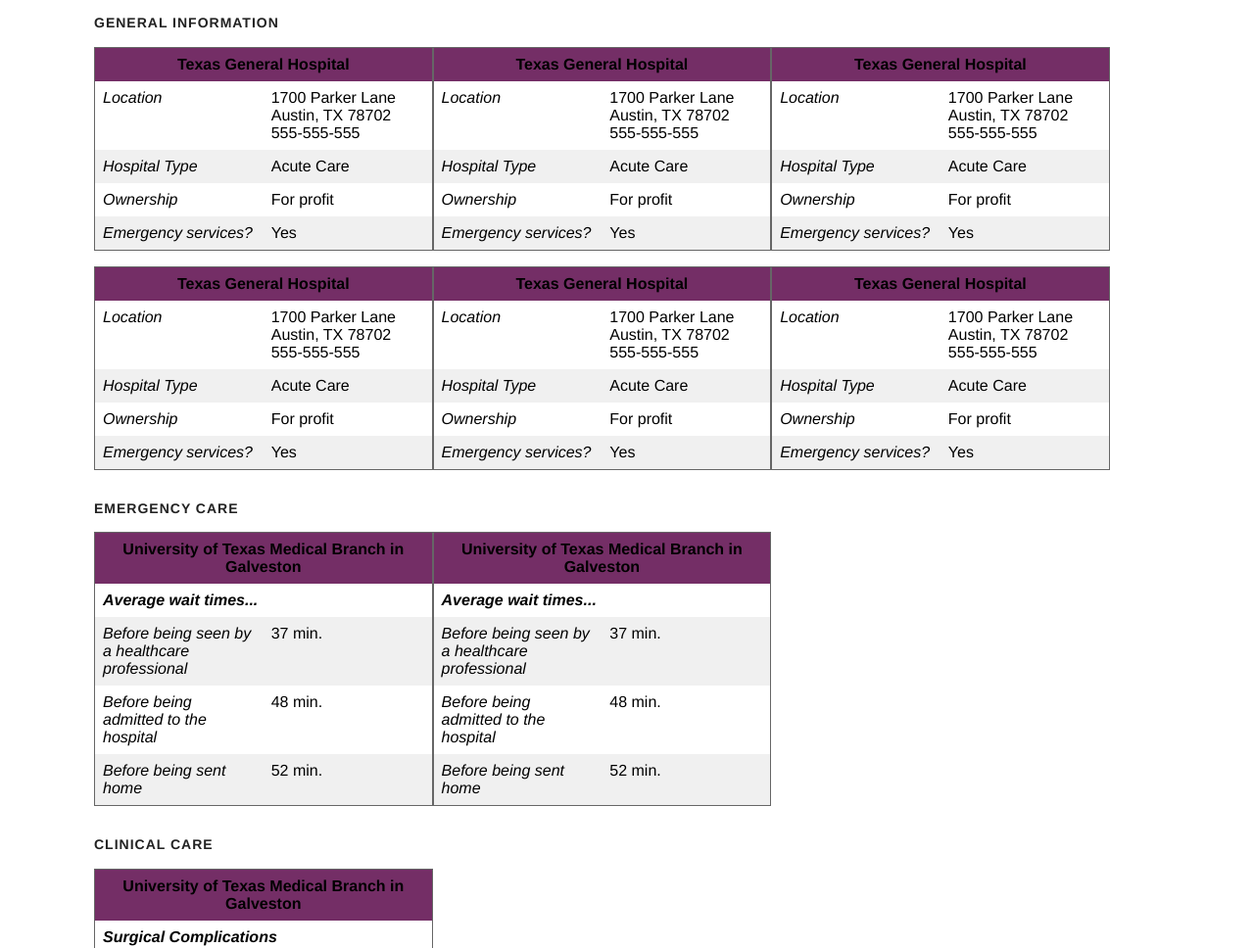
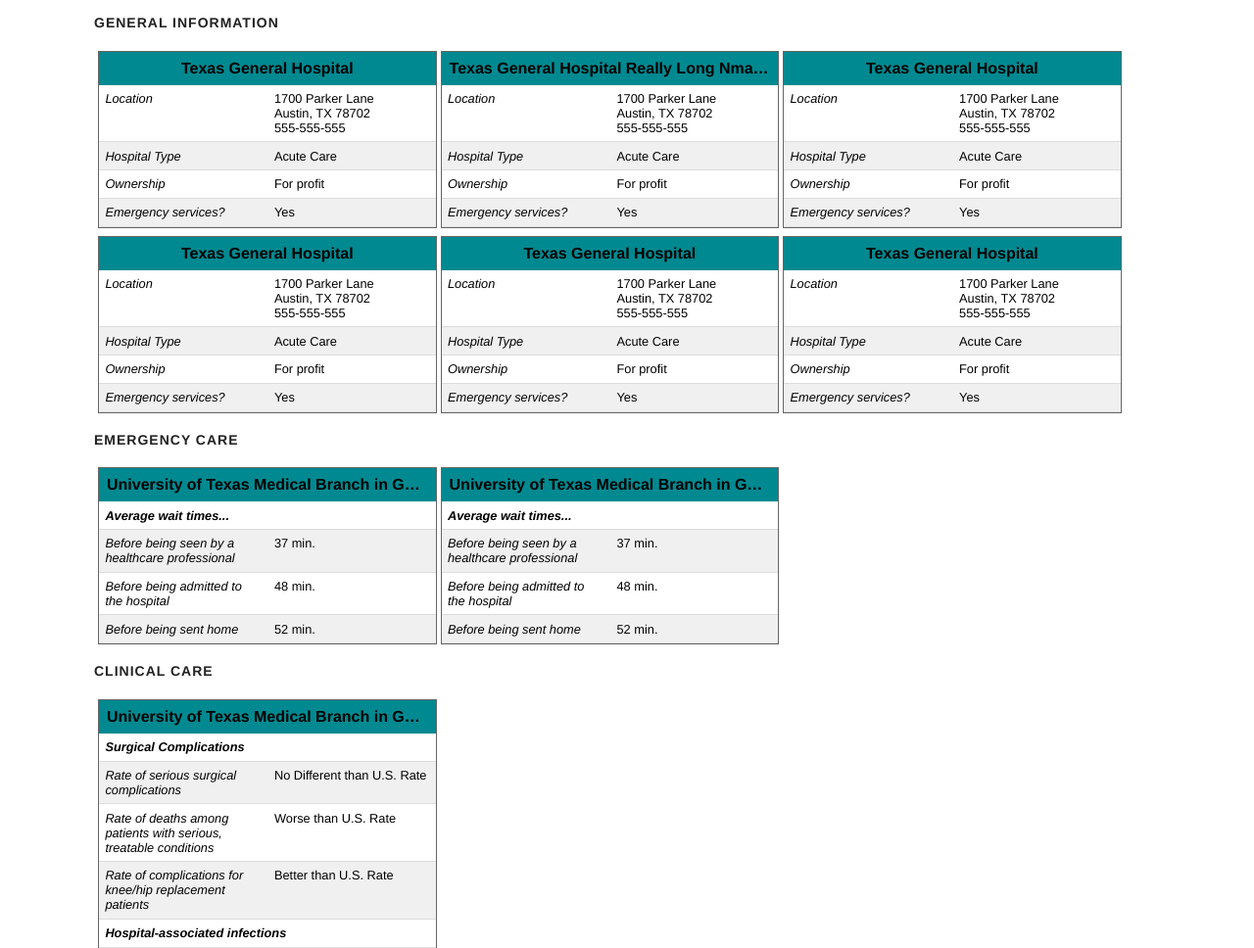
Before and after one commit to brickaa/hosp-cards-demo, a website: page app/index.html in a window 1280 px wide. Shown: the top 968 px of the page at 98% size. Drawn offline with nearby package versions, Linux system fonts and the light colour scheme; files that its build step writes are made by us from their sources.

Commit message:
fix header

```diff
--- a/app/index.html
+++ b/app/index.html
@@ -26,14 +26,14 @@
 
   <div class="container">
     <div class="category-wrapper">
-      <div class="category-header">
+      <header>
       <h3>General Information</h3>
-      </div>
+      </header>
       <div class="hosp-card-wrapper">
         <div class="hosp-card">
-          <div class="hosp-name">
+          <header>
             <h4>Texas General Hospital</h4>
-          </div>
+          </header>
           <div class="card-row">
             <div class="value-header">
               <p>Location</p>
@@ -75,9 +75,9 @@
           </div>
         </div>
         <div class="hosp-card">
-          <div class="hosp-name">
-            <h4>Texas General Hospital</h4>
-          </div>
+          <header>
+            <h4>Texas General Hospital Really Long Nmae here</h4>
+          </header>
           <div class="card-row">
             <div class="value-header">
               <p>Location</p>
@@ -119,9 +119,9 @@
           </div>
         </div>
         <div class="hosp-card">
-          <div class="hosp-name">
+          <header>
             <h4>Texas General Hospital</h4>
-          </div>
+          </header>
           <div class="card-row">
             <div class="value-header">
               <p>Location</p>
@@ -163,9 +163,9 @@
           </div>
         </div>
         <div class="hosp-card">
-          <div class="hosp-name">
+          <header>
             <h4>Texas General Hospital</h4>
-          </div>
+          </header>
           <div class="card-row">
             <div class="value-header">
               <p>Location</p>
@@ -207,9 +207,9 @@
           </div>
         </div>
         <div class="hosp-card">
-          <div class="hosp-name">
+          <header>
             <h4>Texas General Hospital</h4>
-          </div>
+          </header>
           <div class="card-row">
             <div class="value-header">
               <p>Location</p>
@@ -251,9 +251,9 @@
           </div>
         </div>
         <div class="hosp-card">
-          <div class="hosp-name">
+          <header>
             <h4>Texas General Hospital</h4>
-          </div>
+          </header>
           <div class="card-row">
             <div class="value-header">
               <p>Location</p>
@@ -297,14 +297,14 @@
       </div>
     </div>
     <div class="category-wrapper">
-      <div class="category-header">
+      <header>
         <h3>Emergency Care</h3>
-      </div>
+      </header>
       <div class="hosp-card-wrapper">
         <div class="hosp-card">
-          <div class="hosp-name">
+          <header>
             <h4>University of Texas Medical Branch in Galveston</h4>
-          </div>
+          </header>
           <div class="card-row sub-header">
             <p><em>Average wait times...</em></p>
           </div>
@@ -338,9 +338,9 @@
           </div>
         </div>
         <div class="hosp-card">
-          <div class="hosp-name">
+          <header>
             <h4>University of Texas Medical Branch in Galveston</h4>
-          </div>
+          </header>
           <div class="card-row sub-header">
             <p><em>Average wait times...</em></p>
           </div>
@@ -376,14 +376,14 @@
       </div>
     </div>
     <div class="category-wrapper">
-      <div class="category-header">
+      <header>
         <h3>Clinical Care</h3>
-      </div>
+      </header>
       <div class="hosp-card-wrapper">
         <div class="hosp-card">
-          <div class="hosp-name">
+          <header>
             <h4>University of Texas Medical Branch in Galveston</h4>
-          </div>
+          </header>
           <div class="card-row sub-header">
             <p><em>Surgical Complications</em></p>
           </div>
--- a/app/sass/_layout.scss
+++ b/app/sass/_layout.scss
@@ -1,7 +1,7 @@
 .container {
   @include outer-container();
 }
-.category-header {
+.category-wrapper {
   @include span-columns(12);
 }
 .hosp-card-wrapper {
--- a/app/sass/_theme.scss
+++ b/app/sass/_theme.scss
@@ -13,24 +13,26 @@
   border: 1px solid $lt_gray;
   margin: 0.25em;
   font-family: $helvetica;
-  margin: 0 0 1em;
   width: 100%;
-  .hosp-name {
+  header {
     h4 {
-    background: $violet;
+      font-size: 1em;
+      background: $teal;
       margin: 0;
       padding: 0.5em;
       text-align: center;
+      white-space: nowrap;
+      text-overflow: ellipsis;
+      overflow: hidden;
     }
   }
   .card-row {
+    font-size: 0.8em;
+    padding: 0.25em;
     width: 100%;
-    padding: 0.25em;
+    border-bottom: 1px solid rgb(220, 220, 220);
     &:nth-child(odd) {
       background-color: rgb(240, 240, 240);
-      }
-      &:nth-child(even) {
-        background-color: rgb(255, 255, 255);
     }
     .value-header {
       font-style: italic;
@@ -46,11 +48,6 @@
       margin: 0.25em;
     }
   }
-    &:nth-child(odd) {
-      background-color: rgb(240, 240, 240);
-    }
-
-
   .sub-header {
     font-weight: bold;
   }
```
Lines whose indentation alone changed are shown as unchanged.
